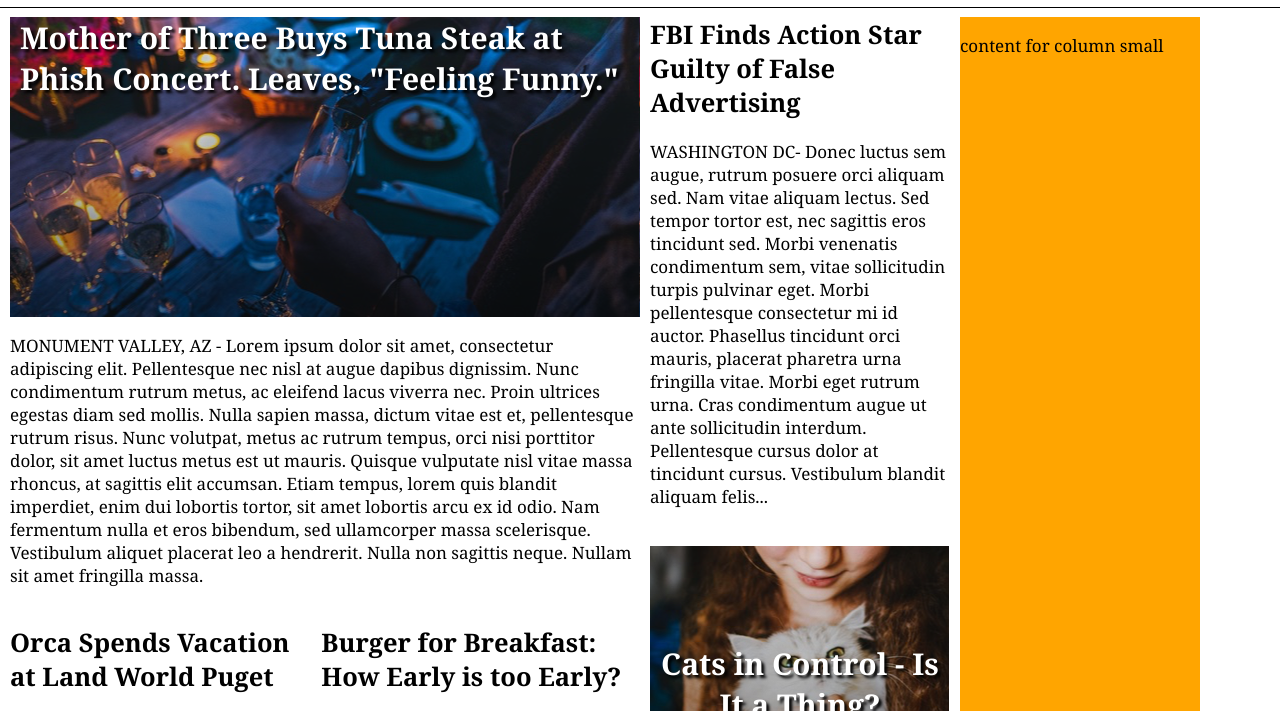
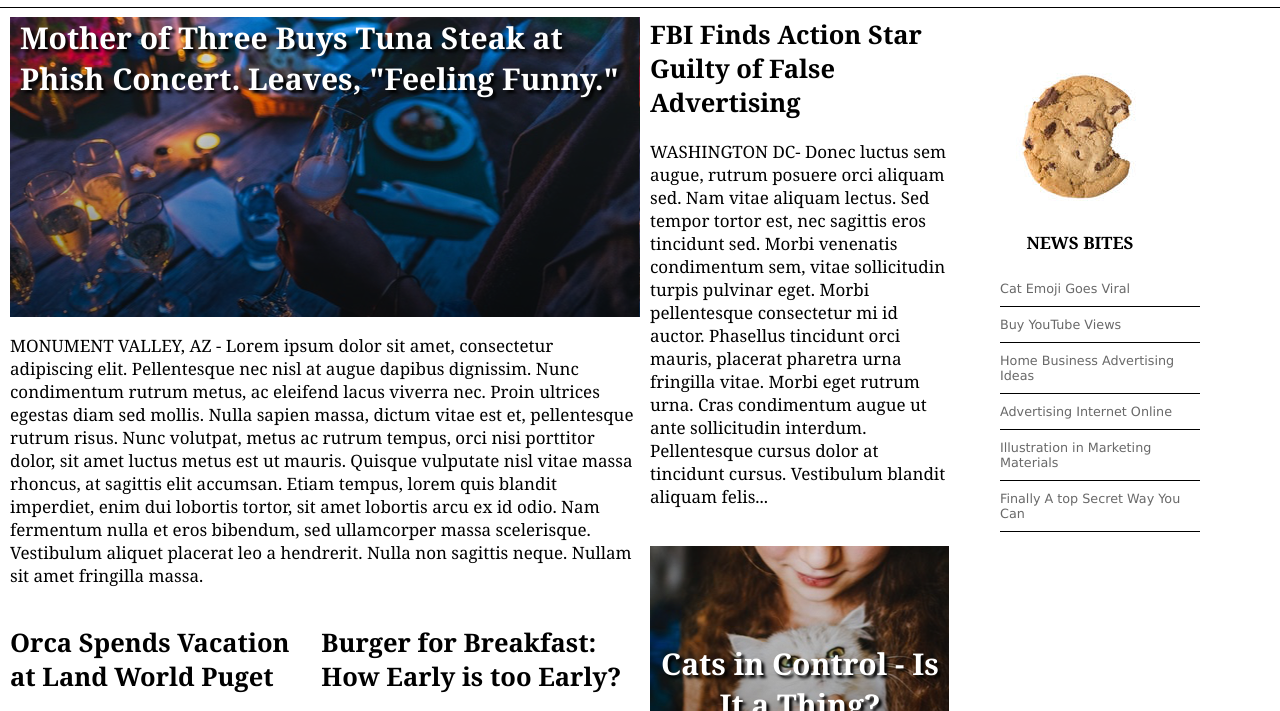
Before and after one commit to thomruns/MyTimes_Site, a plain HTML site: page index.html in a window 1280 px wide. Shown: the part 73-784 px from the top of the page. Drawn offline with Linux system fonts and the light colour scheme.

Commit message:
Third column small complete.

```diff
--- a/index.html
+++ b/index.html
@@ -65,7 +65,21 @@
         </div>
       </div>
       <div class="column small">
-        <p>content for column small</p>
+        <div class="sm_enc">
+          <div class="sm_graphic_div">
+          </div>
+          <div class="news_bites">
+            <h2>NEWS BITES</h2>
+            <ul>
+              <li>Cat Emoji Goes Viral</li>
+              <li>Buy YouTube Views</li>
+              <li>Home Business Advertising Ideas</li>
+              <li>Advertising Internet Online</li>
+              <li>Illustration in Marketing Materials</li>
+              <li>Finally A top Secret Way You Can</li>
+            </ul>
+          </div>
+        </div>
       </div>
     </div>
     <!--Footer section starts here-->
--- a/style.css
+++ b/style.css
@@ -73,8 +73,8 @@ body {
 
 .column.small {
   width: 240px;
-  background: orange;
-  display: block;
+  /*background: orange;*/
+  /*display: block;*/
 }
 
 
@@ -174,9 +174,35 @@ body {
 
 
 /* Small Column Styles */
-.news_bites {
+
+.sm_enc {
   display: flex;
+  flex-direction: column;
+  width: 100%;
+  justify-content: flex-start;
+  /*align-items: center;*/
+}
+
+.sm_graphic_div {
   background-image: url("resources/images/cookie.png");
+  background-repeat: no-repeat;
+  height: 200px;
+}
+
+.news_bites h2 {
+  font-size: 1em;
+  font-weight: bold;
+  text-align: center;
+}
+
+.news_bites li {
+  color: dimgray;
+  list-style: none;
+  padding-bottom: 10px;
+  padding-top: 10px;
+  border-bottom: 1px solid black;
+  font-family: Verdana, sans-serif;
+  font-size: .75em;
 }
 
 /* Footer Styles */
```
